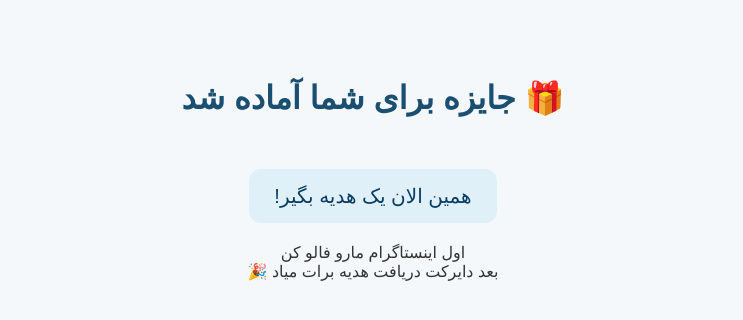
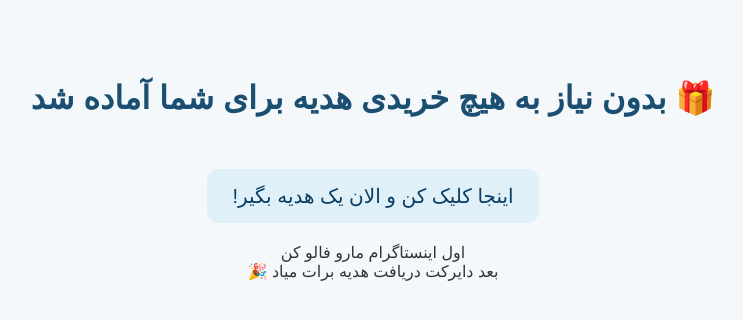
Before and after one commit to Damounrastin/atlantis-gift, a plain HTML site: page index.html in a window 1280 px wide. Shown: the whole page, without its empty margins (267-1010 px from the left). Drawn offline with Linux system fonts and the light colour scheme.

Commit message:
Update index.html

```diff
--- a/index.html
+++ b/index.html
@@ -32,9 +32,9 @@
   </style>
 </head>
 <body>
-  <h1>🎁 جایزه برای شما آماده شد</h1>
+  <h1>🎁 بدون نیاز به هیچ خریدی هدیه برای شما آماده شد</h1>
   <a class="gift-btn" href="https://instagram.com/Atlantiskish" target="_blank">
-    همین الان یک هدیه بگیر!
+    اینجا کلیک کن و الان یک هدیه بگیر!
   </a>
   <p style="margin-top:20px;">اول اینستاگرام مارو فالو کن<br>بعد دایرکت دریافت هدیه برات میاد 🎉</p>
 </body>
```
